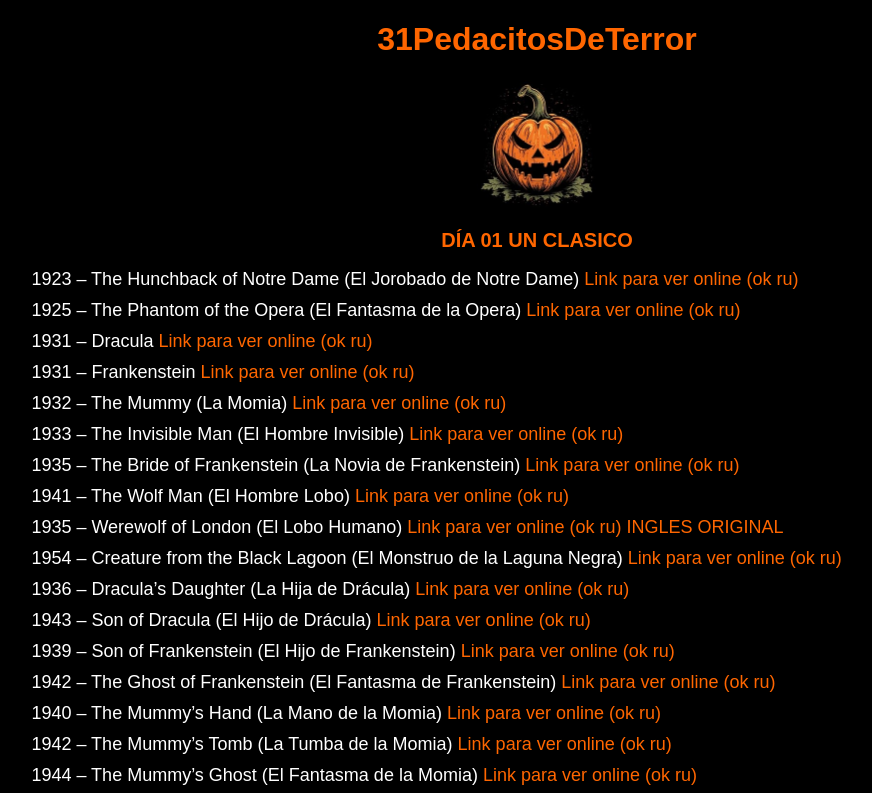
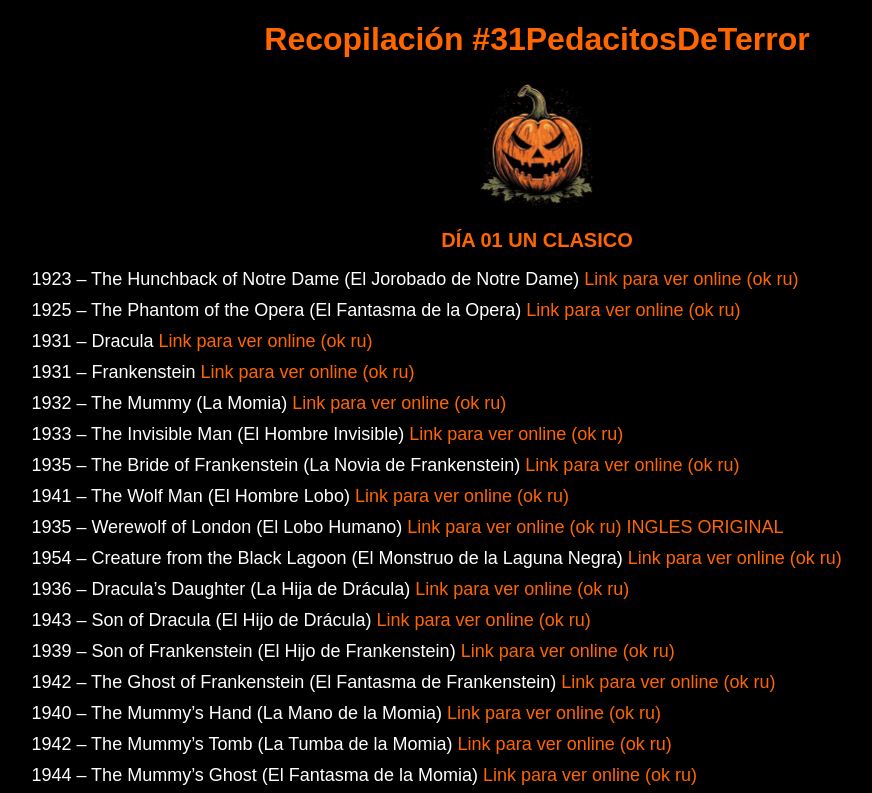
Before and after one commit to fedelpx/31pedacitosdeterror, a plain HTML site: page index.html in a window 1280 px wide. Shown: the top 793 px of the page, without its empty margins (103-975 px from the left). Drawn offline with Linux system fonts and the light colour scheme.

Commit message:
cambio titulo

```diff
--- a/index.html
+++ b/index.html
@@ -8,7 +8,7 @@
 
 </head>
 <body>
-    <h1>31PedacitosDeTerror</h1>
+    <h1>Recopilación #31PedacitosDeTerror</h1>
     <img class="pumpkin" src="halloween-jack-o-lantern.jpg" alt="Jack-O'-Lantern">
     <h2 class="halloween-list-title">DÍA 01 UN CLASICO </h2>
     <ul class="halloween-list">
```
Also changed, not shown: index2.html (+1 -1 lines), index3.html (+1 -1 lines), index4.html (+1 -1 lines).
